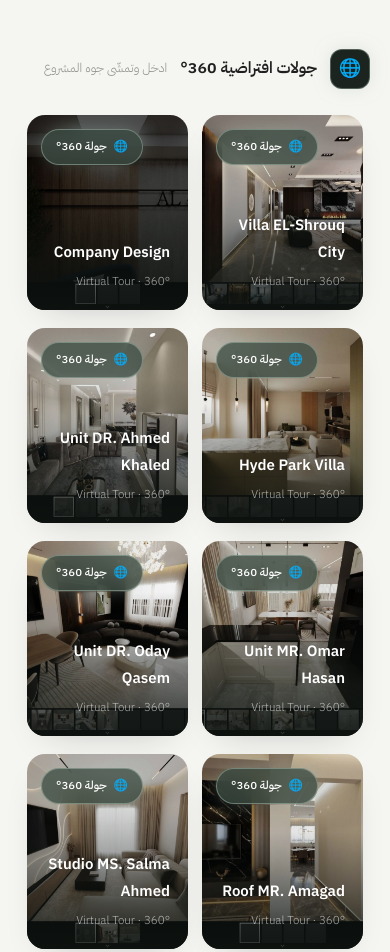
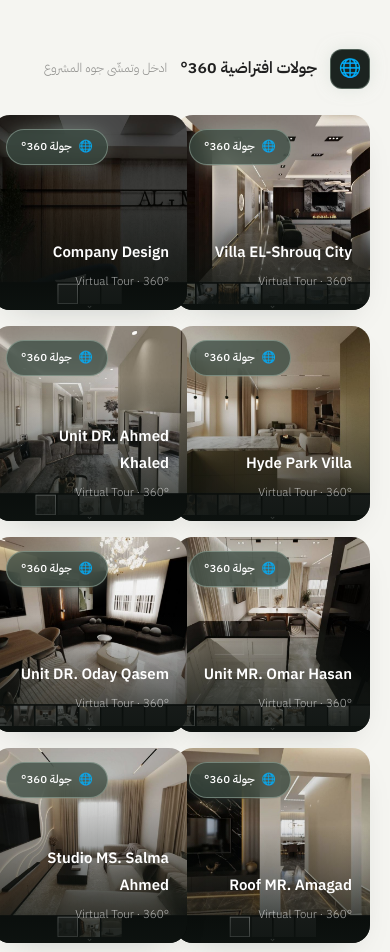
Before and after one commit to abdom6731-debug/new-home-website-finall, a plain HTML site: page index.html in a window 390 px wide. Shown: the part 2606-3558 px from the top of the page. Drawn offline with nearby package versions, Linux system fonts and the light colour scheme; a web font is replaced by a local one.

Commit message:
Update index.html

```diff
--- a/index.html
+++ b/index.html
@@ -884,42 +884,6 @@ header.hid{transform:translateY(-110%)}
   html{scroll-behavior:auto}
 }
 </style>
-
-<style id="final-360-spacing-fix">
-/* FINAL MOBILE 360° CARD SPACING FIX */
-@media (max-width:700px){
-  #tours360{
-    display:grid !important;
-    grid-template-columns:repeat(2,minmax(0,1fr)) !important;
-    column-gap:16px !important;
-    row-gap:20px !important;
-    gap:20px 16px !important;
-    width:100% !important;
-    box-sizing:border-box !important;
-    padding:0 8px !important;
-    margin-left:0 !important;
-    margin-right:0 !important;
-    overflow:visible !important;
-  }
-  #tours360 .tile{
-    width:100% !important;
-    min-width:0 !important;
-    max-width:none !important;
-    margin:0 !important;
-    height:220px !important;
-    box-sizing:border-box !important;
-  }
-}
-@media (max-width:402px){
-  #tours360{
-    column-gap:14px !important;
-    row-gap:18px !important;
-    gap:18px 14px !important;
-    padding:0 7px !important;
-  }
-  #tours360 .tile{height:195px !important}
-}
-</style>
 </head>
 <body>
 <div class="prog"><i id="progBar"></i></div>
@@ -1104,37 +1068,6 @@ header.hid{transform:translateY(-110%)}
   </div>
 </section>
 
-<!-- ============ TESTIMONIALS ============ -->
-<section class="section" id="testimonials">
-  <div class="wrap">
-    <div class="eyebrow reveal">CLIENT STORIES</div>
-    <h2 class="h-display reveal d1" style="margin-top:20px">عملاؤنا <strong>بيتكلموا</strong></h2>
-    <div class="t-grid">
-      <div class="t-card reveal"><div class="stars">★★★★★</div><p>"كنت هبدأ تشطيب على طول زي ما كل الناس بتعمل. التصميم وفّرلي تكسير حيطتين وغيّر توزيع المطبخ كله — الفرق كان أضعاف سعر الباقة."</p><div class="t-who"><div class="avatar">أ</div><div><b>أحمد سامي</b><span>شقة 160م · التجمع الخامس</span></div></div></div>
-      <div class="t-card reveal d1"><div class="stars">★★★★★</div><p>"الـ 3D خلاني أشوف الريسبشن بتلات ستايلات مختلفة قبل ما أشتري حاجة واحدة. اخترت وأنا مطمّنة، والنتيجة طلعت زي الرندر بالظبط."</p><div class="t-who"><div class="avatar">م</div><div><b>مريم الشاذلي</b><span>فيلا · الشيخ زايد</span></div></div></div>
-      <div class="t-card reveal d2"><div class="stars">★★★★★</div><p>"جربت جولة الـ VR قبل التنفيذ — حسيت إني ماشي في بيتي فعلًا. غيرنا لون حيطة وخامة أرضية كاملة قبل ما نصرف جنيه واحد في الموقع."</p><div class="t-who"><div class="avatar">ك</div><div><b>كريم فؤاد</b><span>دوبلكس · مدينة نصر</span></div></div></div>
-    </div>
-  </div>
-</section>
-
-<!-- ============ FAQ ============ -->
-<section class="section" id="faq" style="background:var(--bg);border-top:1px solid var(--line)">
-  <div class="wrap">
-    <div class="eyebrow reveal" style="justify-content:center"><span style="height:1px;width:56px;background:var(--brand);opacity:.6"></span>FAQ</div>
-    <h2 class="h-display reveal d1" style="margin-top:20px;text-align:center">أسئلة <strong>شائعة</strong></h2>
-    <div class="faq reveal d2">
-      <div class="q"><button>هل سعر التصميم يشمل التنفيذ؟<span class="pm">+</span></button><div class="a"><p>لا — الباقات تشمل التصميم والمخططات فقط. التنفيذ خدمة منفصلة، ونقدر نوفرلك إشراف هندسي على التنفيذ لضمان الالتزام الحرفي بالمخططات، سواء مع مقاولنا أو مقاول من اختيارك.</p></div></div>
-      <div class="q"><button>كم مدة التصميم؟<span class="pm">+</span></button><div class="a"><p>باقة 2D من 7 إلى 14 يوم عمل حسب المساحة. باقة 3D من 15 إلى 25 يوم. باقة VR من 20 إلى 30 يوم. بنتفق على جدول زمني مكتوب من أول اجتماع.</p></div></div>
-      <div class="q"><button>هل يمكن تعديل التصميم؟<span class="pm">+</span></button><div class="a"><p>أكيد — كل باقة تشمل جولات تعديل مجانية (جولتان في 2D، وثلاث جولات في 3D وVR). هدفنا توصل لتصميم مقتنع بيه 100% قبل أي تنفيذ.</p></div></div>
-      <div class="q"><button>هل يمكن تنفيذ التصميم مع شركة أخرى؟<span class="pm">+</span></button><div class="a"><p>نعم بكل بساطة — الملفات والمخططات ملكك بالكامل بعد التسليم (PDF + DWG)، وتقدر تنفذ بيها مع أي مقاول. المخططات التنفيذية الدقيقة مصممة أصلًا عشان أي فريق يشتغل بيها بدون لبس.</p></div></div>
-      <div class="q"><button>ما الفرق بين 2D و3D وVR؟<span class="pm">+</span></button><div class="a"><p>باقة 2D هي المخططات الهندسية (توزيع، فرش، كهرباء، سباكة، تكييف) — أساس أي تنفيذ سليم. باقة 3D تضيف رندرات واقعية تشوف بيها بيتك وتجرب الألوان والخامات. باقة VR تضيف جولة كاملة داخل المشروع بنظارة VR بالحجم الحقيقي، وكأنك ماشي جوه بيتك قبل التنفيذ.</p></div></div>
-      <div class="q"><button>هل يوجد معاينة للموقع؟<span class="pm">+</span></button><div class="a"><p>نعم — زيارة الموقع ورفع المقاسات ضمن كل الباقات داخل القاهرة الكبرى. للمحافظات الأخرى نشتغل عن بُعد بمخطط المطور أو مقاسات دقيقة، والاستشارات أونلاين متاحة لأي مكان.</p></div></div>
-      <div class="q"><button>هل يمكن تصميم شقة مستلمة نصف تشطيب؟<span class="pm">+</span></button><div class="a"><p>نعم، وده وضع شائع جدًا — بنراجع الموجود فعليًا في الموقع، ونحدد إيه اللي يتعدل وإيه اللي يكمل عليه، والمخططات بتطلع مظبوطة على حالة شقتك الحقيقية.</p></div></div>
-      <div class="q"><button>هل يمكن تصميم فيلا كاملة؟<span class="pm">+</span></button><div class="a"><p>بالتأكيد — بنصمم الفيلات بالكامل: التصميم الداخلي لكل الأدوار، وحسب الاتفاق نغطي الواجهات واللاندسكيب. سعر الباقة بيتحدد حسب المساحة الإجمالية بعد المعاينة.</p></div></div>
-    </div>
-  </div>
-</section>
-
 <!-- ============ WHY DESIGN ============ -->
 <section class="section" id="whydesign">
   <div class="wrap">
@@ -1214,6 +1147,37 @@ header.hid{transform:translateY(-110%)}
     <div class="jcard reveal d3" id="jcard">
       <div class="jmedia" id="jmedia"></div>
       <div class="jbody" id="jbody"></div>
+    </div>
+  </div>
+</section>
+
+<!-- ============ TESTIMONIALS ============ -->
+<section class="section" id="testimonials">
+  <div class="wrap">
+    <div class="eyebrow reveal">CLIENT STORIES</div>
+    <h2 class="h-display reveal d1" style="margin-top:20px">عملاؤنا <strong>بيتكلموا</strong></h2>
+    <div class="t-grid">
+      <div class="t-card reveal"><div class="stars">★★★★★</div><p>"كنت هبدأ تشطيب على طول زي ما كل الناس بتعمل. التصميم وفّرلي تكسير حيطتين وغيّر توزيع المطبخ كله — الفرق كان أضعاف سعر الباقة."</p><div class="t-who"><div class="avatar">أ</div><div><b>أحمد سامي</b><span>شقة 160م · التجمع الخامس</span></div></div></div>
+      <div class="t-card reveal d1"><div class="stars">★★★★★</div><p>"الـ 3D خلاني أشوف الريسبشن بتلات ستايلات مختلفة قبل ما أشتري حاجة واحدة. اخترت وأنا مطمّنة، والنتيجة طلعت زي الرندر بالظبط."</p><div class="t-who"><div class="avatar">م</div><div><b>مريم الشاذلي</b><span>فيلا · الشيخ زايد</span></div></div></div>
+      <div class="t-card reveal d2"><div class="stars">★★★★★</div><p>"جربت جولة الـ VR قبل التنفيذ — حسيت إني ماشي في بيتي فعلًا. غيرنا لون حيطة وخامة أرضية كاملة قبل ما نصرف جنيه واحد في الموقع."</p><div class="t-who"><div class="avatar">ك</div><div><b>كريم فؤاد</b><span>دوبلكس · مدينة نصر</span></div></div></div>
+    </div>
+  </div>
+</section>
+
+<!-- ============ FAQ ============ -->
+<section class="section" id="faq" style="background:var(--bg);border-top:1px solid var(--line)">
+  <div class="wrap">
+    <div class="eyebrow reveal" style="justify-content:center"><span style="height:1px;width:56px;background:var(--brand);opacity:.6"></span>FAQ</div>
+    <h2 class="h-display reveal d1" style="margin-top:20px;text-align:center">أسئلة <strong>شائعة</strong></h2>
+    <div class="faq reveal d2">
+      <div class="q"><button>هل سعر التصميم يشمل التنفيذ؟<span class="pm">+</span></button><div class="a"><p>لا — الباقات تشمل التصميم والمخططات فقط. التنفيذ خدمة منفصلة، ونقدر نوفرلك إشراف هندسي على التنفيذ لضمان الالتزام الحرفي بالمخططات، سواء مع مقاولنا أو مقاول من اختيارك.</p></div></div>
+      <div class="q"><button>كم مدة التصميم؟<span class="pm">+</span></button><div class="a"><p>باقة 2D من 7 إلى 14 يوم عمل حسب المساحة. باقة 3D من 15 إلى 25 يوم. باقة VR من 20 إلى 30 يوم. بنتفق على جدول زمني مكتوب من أول اجتماع.</p></div></div>
+      <div class="q"><button>هل يمكن تعديل التصميم؟<span class="pm">+</span></button><div class="a"><p>أكيد — كل باقة تشمل جولات تعديل مجانية (جولتان في 2D، وثلاث جولات في 3D وVR). هدفنا توصل لتصميم مقتنع بيه 100% قبل أي تنفيذ.</p></div></div>
+      <div class="q"><button>هل يمكن تنفيذ التصميم مع شركة أخرى؟<span class="pm">+</span></button><div class="a"><p>نعم بكل بساطة — الملفات والمخططات ملكك بالكامل بعد التسليم (PDF + DWG)، وتقدر تنفذ بيها مع أي مقاول. المخططات التنفيذية الدقيقة مصممة أصلًا عشان أي فريق يشتغل بيها بدون لبس.</p></div></div>
+      <div class="q"><button>ما الفرق بين 2D و3D وVR؟<span class="pm">+</span></button><div class="a"><p>باقة 2D هي المخططات الهندسية (توزيع، فرش، كهرباء، سباكة، تكييف) — أساس أي تنفيذ سليم. باقة 3D تضيف رندرات واقعية تشوف بيها بيتك وتجرب الألوان والخامات. باقة VR تضيف جولة كاملة داخل المشروع بنظارة VR بالحجم الحقيقي، وكأنك ماشي جوه بيتك قبل التنفيذ.</p></div></div>
+      <div class="q"><button>هل يوجد معاينة للموقع؟<span class="pm">+</span></button><div class="a"><p>نعم — زيارة الموقع ورفع المقاسات ضمن كل الباقات داخل القاهرة الكبرى. للمحافظات الأخرى نشتغل عن بُعد بمخطط المطور أو مقاسات دقيقة، والاستشارات أونلاين متاحة لأي مكان.</p></div></div>
+      <div class="q"><button>هل يمكن تصميم شقة مستلمة نصف تشطيب؟<span class="pm">+</span></button><div class="a"><p>نعم، وده وضع شائع جدًا — بنراجع الموجود فعليًا في الموقع، ونحدد إيه اللي يتعدل وإيه اللي يكمل عليه، والمخططات بتطلع مظبوطة على حالة شقتك الحقيقية.</p></div></div>
+      <div class="q"><button>هل يمكن تصميم فيلا كاملة؟<span class="pm">+</span></button><div class="a"><p>بالتأكيد — بنصمم الفيلات بالكامل: التصميم الداخلي لكل الأدوار، وحسب الاتفاق نغطي الواجهات واللاندسكيب. سعر الباقة بيتحدد حسب المساحة الإجمالية بعد المعاينة.</p></div></div>
     </div>
   </div>
 </section>
```
